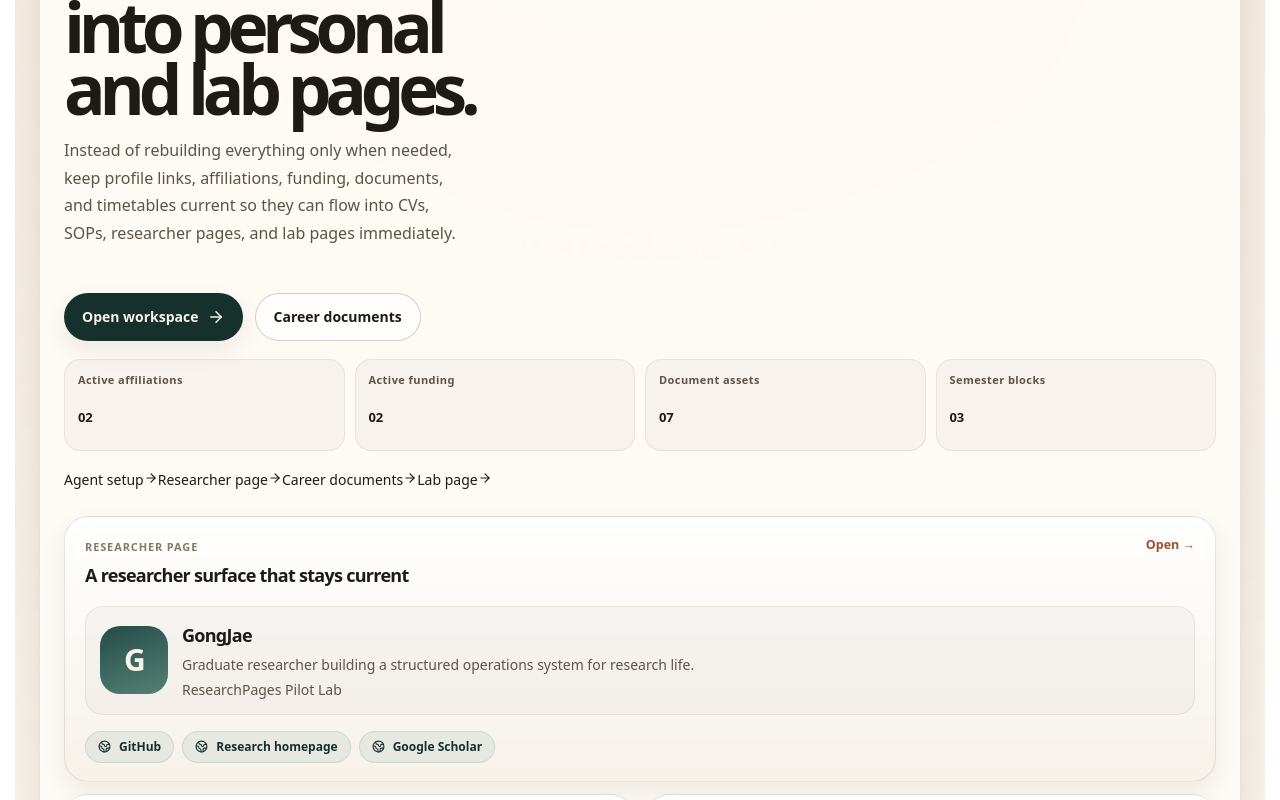
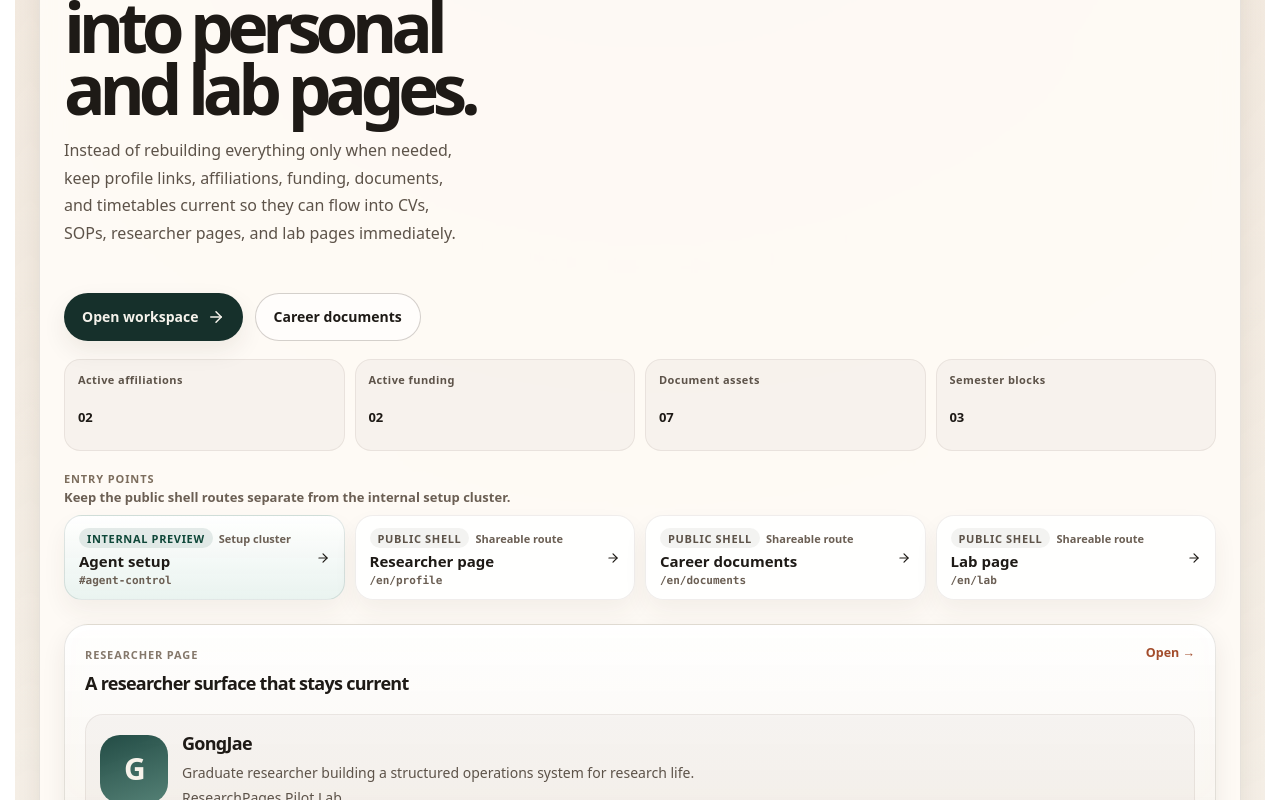
Before and after one commit to GongJae00/research-pages, a Next.js app in the folder apps/web/: page /en in a window 1280 px wide. Shown: the part 389-1189 px from the top of the page. Built offline with nearby package versions, Linux system fonts and the light colour scheme; no server answers.

Commit message:
Autonomy batch 1861: shell-experience, workflow-systems

```diff
--- a/apps/web/src/app/[locale]/page.tsx
+++ b/apps/web/src/app/[locale]/page.tsx
@@ -249,11 +249,153 @@ function simplifyUrl(url: string): string {
   return url.replace(/^https?:\/\//i, "").replace(/\/$/, "");
 }
 
+function getHeroEntryPointCopy(locale: string) {
+  if (locale === "ko") {
+    return {
+      sectionLabel: "\uC9C4\uC785 \uACBD\uB85C",
+      sectionHint:
+        "\uD648\uD398\uC774\uC9C0\uC5D0\uC11C \uACF5\uAC1C \uC250 \uACBD\uB85C\uC640 \uB0B4\uBD80 \uC124\uC815 \uD074\uB7EC\uC2A4\uD130\uB97C \uBC14\uB85C \uAD6C\uBD84\uD569\uB2C8\uB2E4.",
+      internalScope: "\uB0B4\uBD80 \uBBF8\uB9AC\uBCF4\uAE30",
+      publicScope: "\uACF5\uAC1C \uC250",
+      internalMeta: "\uC124\uC815 \uD074\uB7EC\uC2A4\uD130",
+      publicMeta: "\uACF5\uAC1C \uACBD\uB85C",
+    };
+  }
+
+  return {
+    sectionLabel: "Entry points",
+    sectionHint: "Keep the public shell routes separate from the internal setup cluster.",
+    internalScope: "Internal preview",
+    publicScope: "Public shell",
+    internalMeta: "Setup cluster",
+    publicMeta: "Shareable route",
+  };
+}
+
+const heroEntrySectionStyle = {
+  display: "grid",
+  gap: "8px",
+  marginTop: "4px",
+} as const;
+
+const heroEntrySectionHeaderStyle = {
+  display: "grid",
+  gap: "4px",
+} as const;
+
+const heroEntrySectionLabelStyle = {
+  color: "#7c6d5d",
+  fontSize: "11px",
+  fontWeight: 800,
+  letterSpacing: "0.08em",
+  lineHeight: 1,
+  textTransform: "uppercase",
+} as const;
+
+const heroEntrySectionHintStyle = {
+  margin: 0,
+  color: "#6b5f54",
+  fontSize: "13px",
+  fontWeight: 700,
+  lineHeight: 1.45,
+  maxWidth: "46rem",
+} as const;
+
+const heroEntryRowStyle = {
+  display: "grid",
+  gridTemplateColumns: "repeat(auto-fit, minmax(180px, 1fr))",
+  gap: "10px",
+} as const;
+
+const heroEntryLinkStyle = {
+  display: "grid",
+  gridTemplateColumns: "minmax(0, 1fr) auto",
+  alignItems: "center",
+  gap: "10px",
+  minWidth: 0,
+  padding: "12px 14px",
+  borderRadius: "18px",
+  border: "1px solid rgba(62, 48, 35, 0.08)",
+  background: "rgba(255, 255, 255, 0.84)",
+  boxShadow: "0 12px 24px rgba(62, 48, 35, 0.06)",
+  color: "#1e1a16",
+  textDecoration: "none",
+} as const;
+
+const heroEntryLinkAccentStyle = {
+  border: "1px solid rgba(19, 57, 48, 0.12)",
+  background: "linear-gradient(180deg, rgba(255, 255, 255, 0.98), rgba(233, 243, 239, 0.96))",
+} as const;
+
+const heroEntryLinkCopyStyle = {
+  display: "grid",
+  gap: "4px",
+  minWidth: 0,
+} as const;
+
+const heroEntryMetaRowStyle = {
+  display: "flex",
+  flexWrap: "wrap",
+  alignItems: "center",
+  gap: "6px",
+  minWidth: 0,
+} as const;
+
+const heroEntryScopeBadgeStyle = {
+  display: "inline-flex",
+  alignItems: "center",
+  justifyContent: "center",
+  minHeight: "20px",
+  padding: "0 8px",
+  borderRadius: "999px",
+  fontSize: "11px",
+  fontWeight: 800,
+  letterSpacing: "0.06em",
+  lineHeight: 1,
+  textTransform: "uppercase",
+} as const;
+
+const heroEntryPublicBadgeStyle = {
+  background: "rgba(62, 48, 35, 0.06)",
+  color: "#5d5349",
+} as const;
+
+const heroEntryInternalBadgeStyle = {
+  background: "rgba(15, 71, 57, 0.1)",
+  color: "#0f4739",
+} as const;
+
+const heroEntryMetaStyle = {
+  color: "#6b5f54",
+  fontSize: "11px",
+  fontWeight: 700,
+  lineHeight: 1.2,
+} as const;
+
+const heroEntryTitleStyle = {
+  color: "#1e1a16",
+  fontSize: "15px",
+  fontWeight: 800,
+  lineHeight: 1.25,
+  overflowWrap: "anywhere",
+} as const;
+
+const heroEntryRouteStyle = {
+  color: "#6b5f54",
+  fontSize: "11px",
+  fontWeight: 700,
+  lineHeight: 1.1,
+  fontFamily:
+    'ui-monospace, SFMono-Regular, Menlo, Monaco, Consolas, "Liberation Mono", "Courier New", monospace',
+  overflowWrap: "anywhere",
+} as const;
+
 export default async function LocaleRoot({ params }: Props) {
   const { locale } = await params;
   const resolvedLocale = locale === "en" ? "en" : "ko";
   const dict = await getDictionary(resolvedLocale);
   const copy = resolvedLocale === "ko" ? landingCopy.ko : landingCopy.en;
+  const heroEntryPointCopy = getHeroEntryPointCopy(resolvedLocale);
   const opsSnapshot = await getLiveAgentOperationsSnapshot(resolvedLocale);
   const opsEnabled = process.env.NODE_ENV !== "production" || isDemoPreviewRuntimeEnabled();
 
@@ -371,10 +513,38 @@ export default async function LocaleRoot({ params }: Props) {
   ];
 
   const heroRoutes = [
-    { href: "#agent-control", label: copy.agentSetup },
-    { href: `/${resolvedLocale}/profile`, label: copy.researcherPage },
-    { href: `/${resolvedLocale}/documents`, label: copy.careerKit },
-    { href: `/${resolvedLocale}/lab`, label: copy.labPage },
+    {
+      href: "#agent-control",
+      label: copy.agentSetup,
+      route: "#agent-control",
+      scope: heroEntryPointCopy.internalScope,
+      meta: heroEntryPointCopy.internalMeta,
+      accent: true,
+    },
+    {
+      href: `/${resolvedLocale}/profile`,
+      label: copy.researcherPage,
+      route: `/${resolvedLocale}/profile`,
+      scope: heroEntryPointCopy.publicScope,
+      meta: heroEntryPointCopy.publicMeta,
+      accent: false,
+    },
+    {
+      href: `/${resolvedLocale}/documents`,
+      label: copy.careerKit,
+      route: `/${resolvedLocale}/documents`,
+      scope: heroEntryPointCopy.publicScope,
+      meta: heroEntryPointCopy.publicMeta,
+      accent: false,
+    },
+    {
+      href: `/${resolvedLocale}/lab`,
+      label: copy.labPage,
+      route: `/${resolvedLocale}/lab`,
+      scope: heroEntryPointCopy.publicScope,
+      meta: heroEntryPointCopy.publicMeta,
+      accent: false,
+    },
   ];
 
   return (
@@ -406,13 +576,42 @@ export default async function LocaleRoot({ params }: Props) {
                 ))}
               </div>
 
-              <div className="rp-hero-route-row">
-                {heroRoutes.map((item) => (
-                  <Link href={item.href} key={item.href} className="rp-hero-route-chip">
-                    {item.label}
-                    <ArrowRight size={14} />
-                  </Link>
-                ))}
+              <div style={heroEntrySectionStyle}>
+                <div style={heroEntrySectionHeaderStyle}>
+                  <span style={heroEntrySectionLabelStyle}>{heroEntryPointCopy.sectionLabel}</span>
+                  <p style={heroEntrySectionHintStyle}>{heroEntryPointCopy.sectionHint}</p>
+                </div>
+
+                <div className="rp-hero-route-row" style={heroEntryRowStyle}>
+                  {heroRoutes.map((item) => (
+                    <Link
+                      href={item.href}
+                      key={item.href}
+                      className="rp-hero-route-chip"
+                      style={{
+                        ...heroEntryLinkStyle,
+                        ...(item.accent ? heroEntryLinkAccentStyle : {}),
+                      }}
+                    >
+                      <span style={heroEntryLinkCopyStyle}>
+                        <span style={heroEntryMetaRowStyle}>
+                          <span
+                            style={{
+                              ...heroEntryScopeBadgeStyle,
+                              ...(item.accent ? heroEntryInternalBadgeStyle : heroEntryPublicBadgeStyle),
+                            }}
+                          >
+                            {item.scope}
+                          </span>
+                          <span style={heroEntryMetaStyle}>{item.meta}</span>
+                        </span>
+                        <span style={heroEntryTitleStyle}>{item.label}</span>
+                        <span style={heroEntryRouteStyle}>{item.route}</span>
+                      </span>
+                      <ArrowRight size={14} />
+                    </Link>
+                  ))}
+                </div>
               </div>
             </div>
 
@@ -507,7 +706,7 @@ export default async function LocaleRoot({ params }: Props) {
           </div>
         </article>
 
-        <div id="agent-control">
+        <div id="agent-control" style={{ scrollMarginTop: "88px" }}>
           <HomepageAgentControlSection
             initialSnapshot={opsSnapshot}
             locale={resolvedLocale}
```
